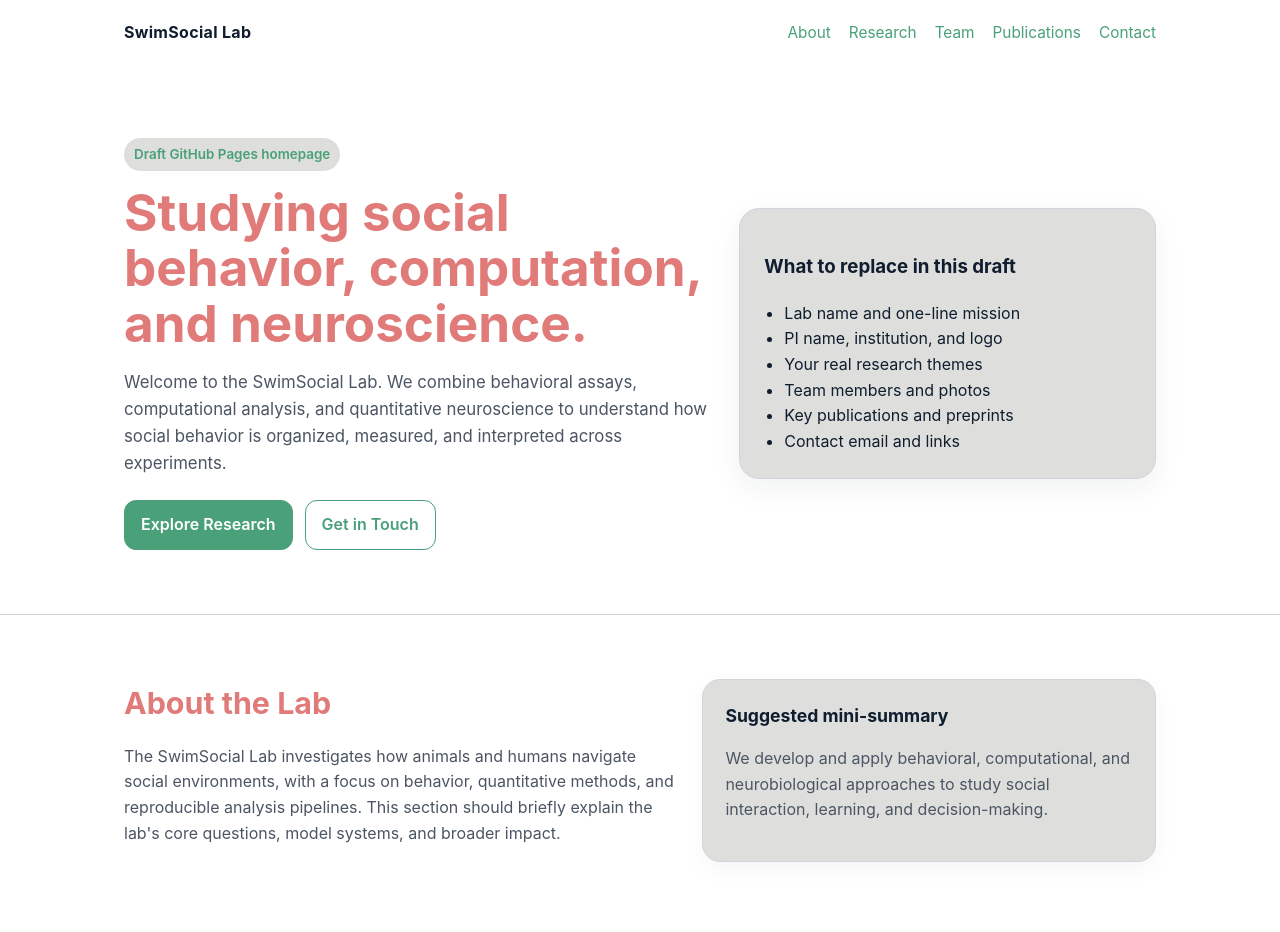
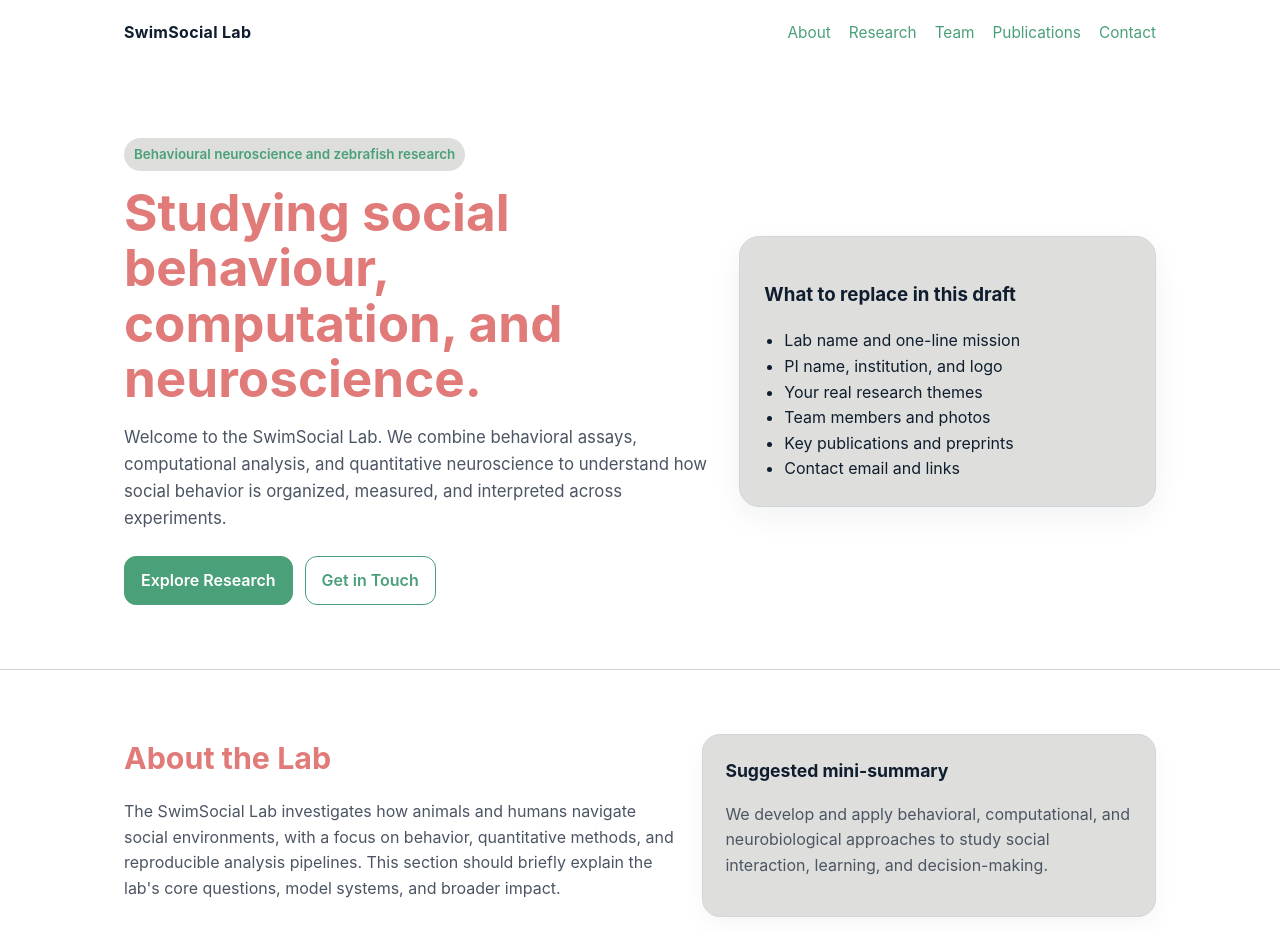
Before and after one commit to Swimsocial/swimsocial, a plain HTML site: page index.html in a window 1280 px wide. Shown: the top 932 px of the page. Drawn offline with Linux system fonts and the light colour scheme.

Commit message:
Modificación texto draft.html

```diff
--- a/index.html
+++ b/index.html
@@ -215,8 +215,8 @@
 
       <div class="hero">
         <div>
-          <div class="pill">Draft GitHub Pages homepage</div>
-          <h1>Studying social behavior, computation, and neuroscience.</h1>
+          <div class="pill">Behavioural neuroscience and zebrafish research</div>
+          <h1>Studying social behaviour, computation, and neuroscience.</h1>
           <p>
             Welcome to the SwimSocial Lab. We combine behavioral assays, computational analysis,
             and quantitative neuroscience to understand how social behavior is organized,
```
